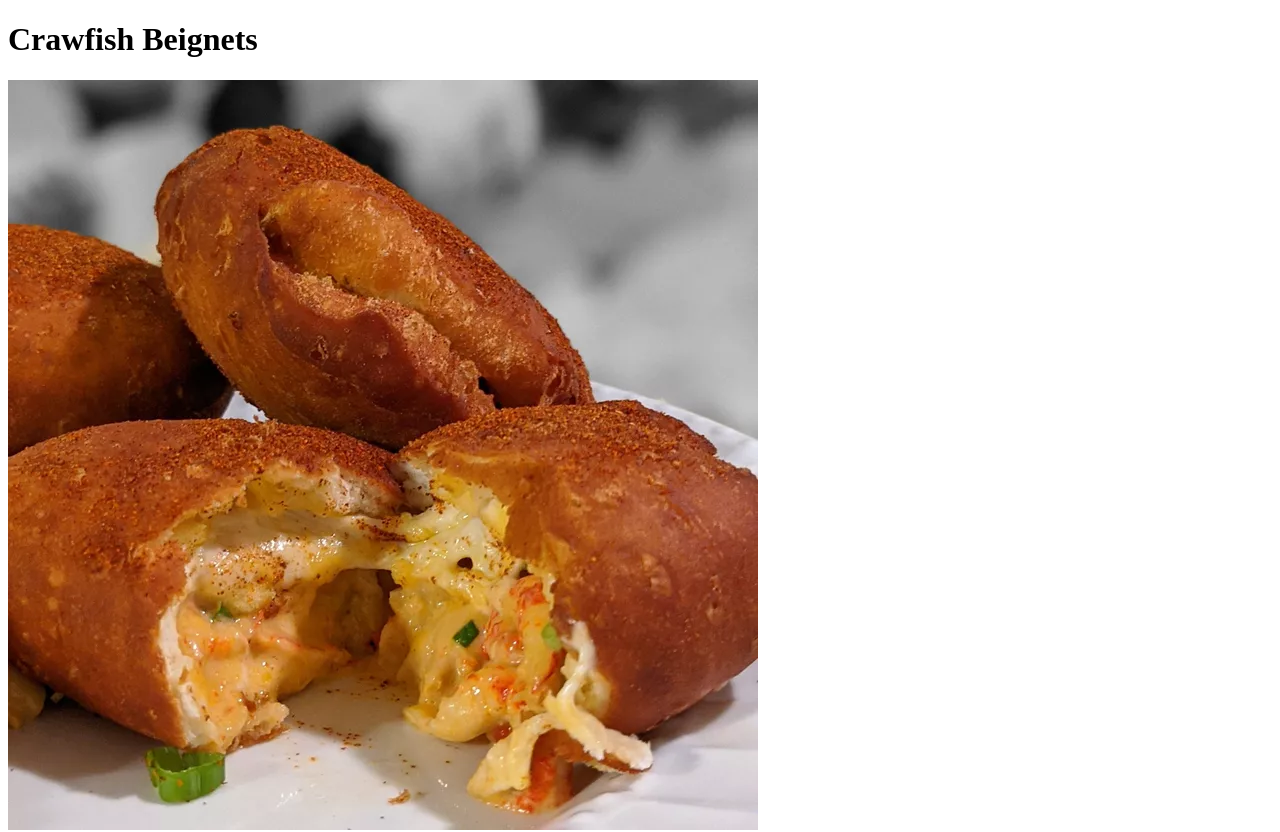
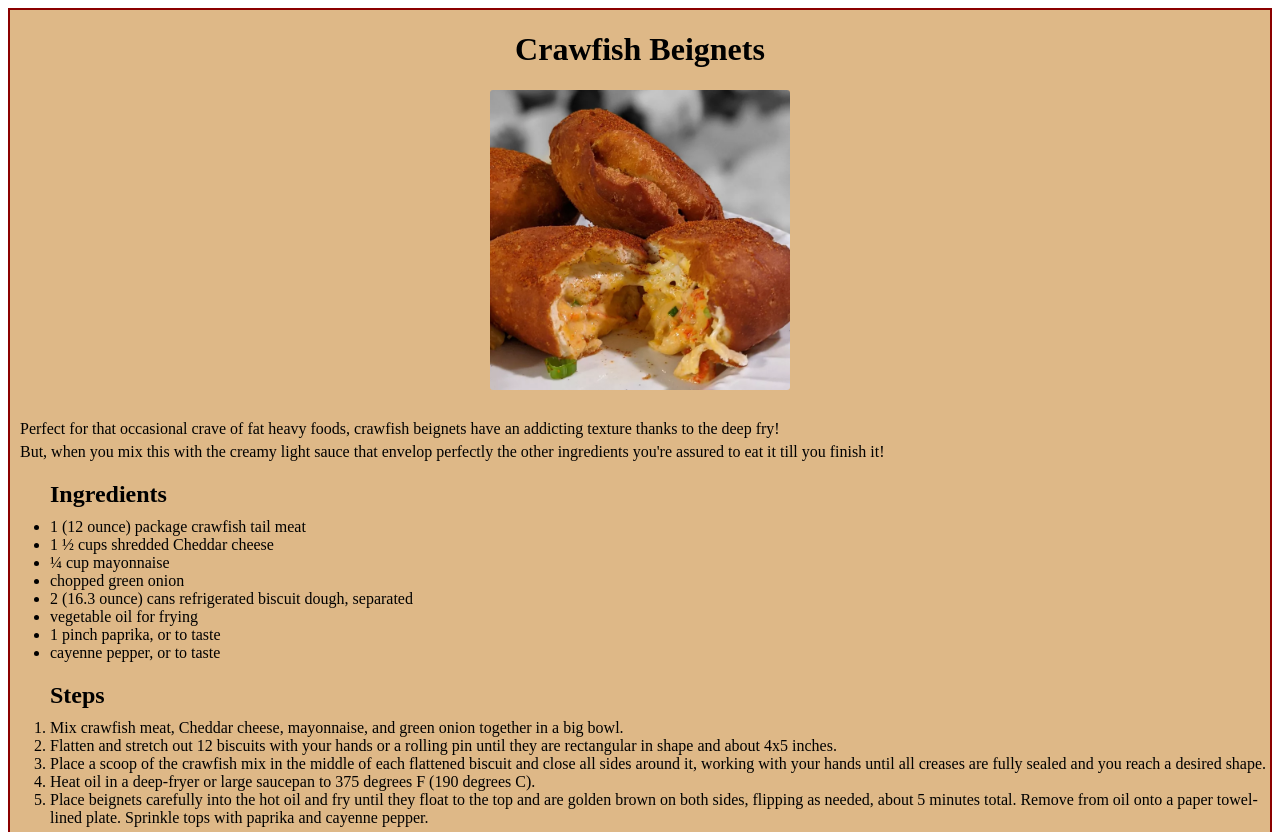
Before and after one commit to Isutomu/odin-recipes, a plain HTML site: page recipes/crawfish-beignets.html in a window 1280 px wide. Shown: the top 832 px of the page. Drawn offline with Linux system fonts and the light colour scheme.

Commit message:
Add some style (css)

```diff
--- /dev/null
+++ b/css/style-index.css
@@ -0,0 +1,25 @@
+body {
+  font-family: 'Times New Roman', Times, serif;
+  background-color: burlywood;
+}
+
+h1 {
+  text-align: center;
+}
+
+p {
+  margin: 10px;
+  margin-top: 5px;
+  margin-bottom: 5px;
+}
+
+ul {
+  width: 175px;
+  border: 2px solid darkred;
+  display: table;
+  margin: 20px auto;
+}
+
+li {
+  margin: 10px;
+}
--- /dev/null
+++ b/css/style-recipe.css
@@ -0,0 +1,31 @@
+body {
+  font-family: 'Times New Roman', Times, serif;
+}
+
+div {
+  background-color: burlywood;
+  border: 2px solid darkred;
+}
+
+h1 {
+  text-align: center;
+}
+
+p {
+  margin: 10px;
+  margin-top: 5px;
+  margin-bottom: 5px;
+}
+
+h2 {
+  margin-bottom: 10px;
+}
+
+img {
+  width: 300px;
+  height: auto;
+  display: block;
+  margin: auto;
+  margin-bottom: 30px;
+  border-radius: 1%;
+}
--- a/recipes/crawfish-beignets.html
+++ b/recipes/crawfish-beignets.html
@@ -3,8 +3,10 @@
   <head>
     <meta charset="utf-8">
     <title>Crawfish Beignets</title>
+    <link rel="stylesheet" href="../css/style-recipe.css">
   </head>
   <body>
+    <div class="recipe-container">
       <h1>Crawfish Beignets</h1>
       <img src="../images/crawfish-beignets.jpg"
         alt="Crispy crawfish beignets fried perfectly to a golden brown point. There are three of them stacked, with the one in the middle broken in half showing the creamy inside.">
@@ -29,5 +31,6 @@
         <li>Heat oil in a deep-fryer or large saucepan to 375 degrees F (190 degrees C).</li>
         <li>Place beignets carefully into the hot oil and fry until they float to the top and are golden brown on both sides, flipping as needed, about 5 minutes total. Remove from oil onto a paper towel-lined plate. Sprinkle tops with paprika and cayenne pepper.</li>
       </ol>
+    </div>
   </body>
 </html>
```
Also changed, not shown: index.html (+1 -0 lines), recipes/bananas-foster.html (+3 -0 lines), recipes/overnight-oats.html (+3 -0 lines). Lines whose indentation alone changed are shown as unchanged.
